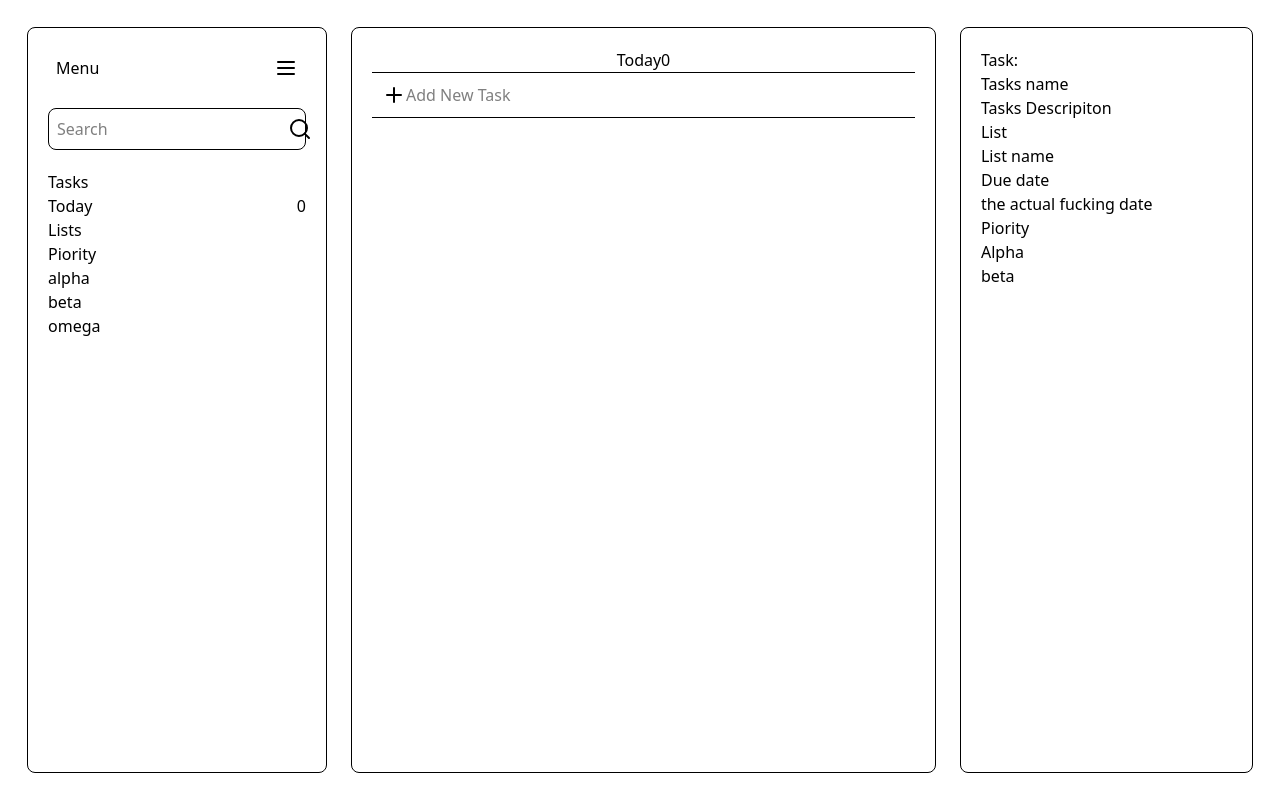
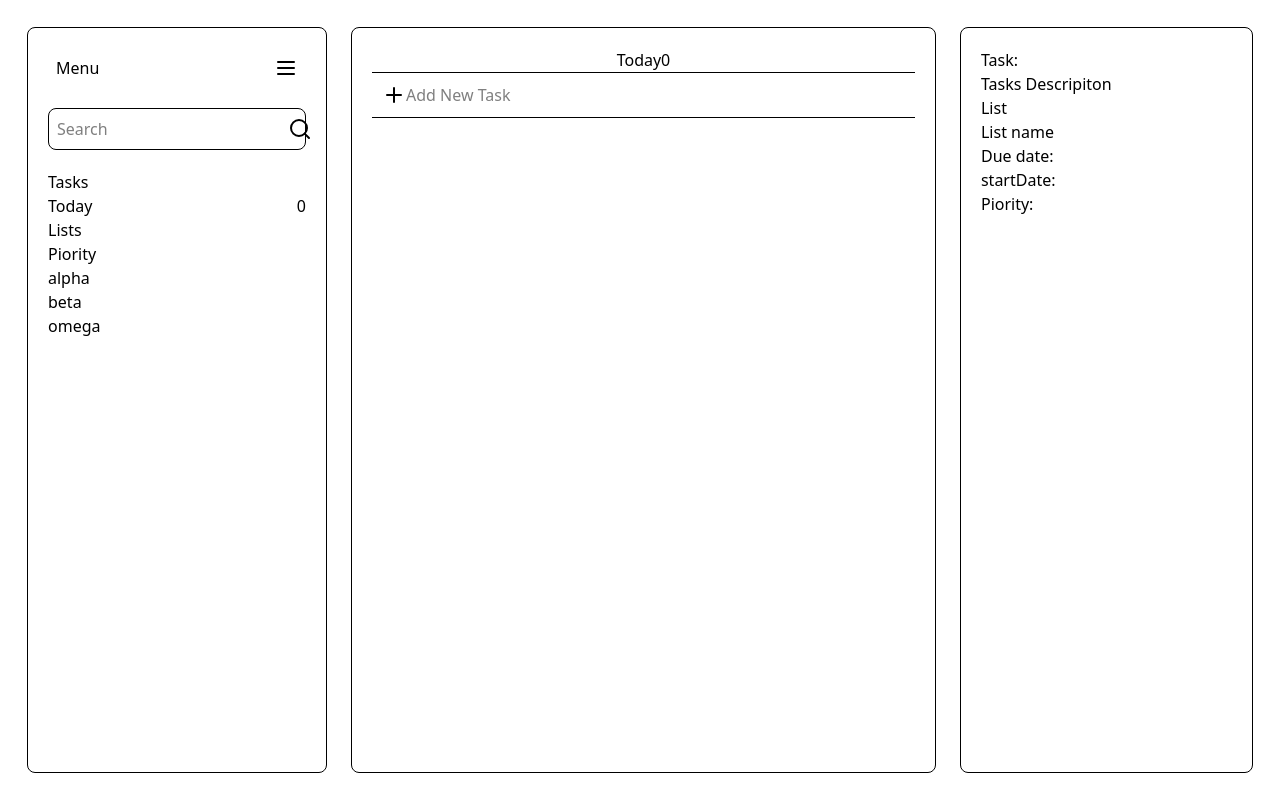
Before and after one commit to Vader-9/TaskManager, a React (Vite) app: page / in a window 1280 px wide. Built offline with nearby package versions, Linux system fonts and the light colour scheme.

Commit message:
most of the major logic done but time tracking and list creating logic remain

```diff
--- a/src/App.jsx
+++ b/src/App.jsx
@@ -14,14 +14,17 @@ function App() {
   const [displayPriority, setDisplayPriority] = useState('')
   // this is to serch for task
   const [search, setSearch] = useState('')
+  // this if for Description of an individual task
+  const [taskInfo, setTaskInfo] = useState('')
+  const [taskInfoText, setTaskInfoText] = useState('')
 
 
 
   return (
     <div className='app'>
       <MeNu  numberofTasks ={numberofTasks} setDisplayPriority={setDisplayPriority} search={search} setSearch={setSearch}/>
-      <Today input={input} setInput={setInput} addTasks={addTasks} setAddTasks={setAddTasks} editTasks={editTasks} setEditTasks={setEditTasks} numberofTasks={numberofTasks} setNumberofTasks={setNumberofTasks} displayPriority={displayPriority} search={search} setSearch={setSearch} />
-      <Description />
+      <Today input={input} setInput={setInput} addTasks={addTasks} setAddTasks={setAddTasks} editTasks={editTasks} setEditTasks={setEditTasks} numberofTasks={numberofTasks} setNumberofTasks={setNumberofTasks} displayPriority={displayPriority} search={search} setSearch={setSearch} setTaskInfo={setTaskInfo} />
+      <Description taskInfo={taskInfo} />
     </div>
   )
 }
--- a/src/Description/Descripition.jsx
+++ b/src/Description/Descripition.jsx
@@ -1,24 +1,25 @@
 
-function Descripition(){
+function Descripition({taskInfo}){
+
+    console.log(taskInfo)
 
     return(
         <div class='w-[300px] border p-5 m-3 rounded-lg'>
-            <h1>Task:</h1>
-            <p>Tasks name</p>
+            <h1>Task:{taskInfo[0]}</h1>
             <p>Tasks Descripiton</p>
             <div>
                 <p>List</p>
                 <p>List name</p>
             </div>
             <div>
-                <p>Due date</p>
-                <p>the actual fucking date</p>
+                <p>Due date:{taskInfo[3]}</p>
+                <p>startDate:{taskInfo[2]}</p>
             </div>
             <div>
-                <p>Piority</p>
-                 <p>Alpha</p>
-                 <button>beta</button>
+                <p>Piority:{taskInfo[1]}</p>
+
             </div>
+            <div></div>
         </div>
     )
 }
--- a/src/Today/Today.jsx
+++ b/src/Today/Today.jsx
@@ -3,7 +3,7 @@ import { useEffect, useState } from 'react';
 import DatePicker from "react-datepicker";
 import "react-datepicker/dist/react-datepicker.css";
 
-function Today({ input, setInput, addTasks, setAddTasks, setNumberofTasks, numberofTasks, displayPriority,search,setSearch }) {
+function Today({ input, setInput, addTasks, setAddTasks, setNumberofTasks, numberofTasks, displayPriority,search,setTaskInfo }) {
     const [editId, setEditId] = useState(null);
     const [managePriority, setManagePriority] = useState(0);
     const [manageProgress, setManageProgress] = useState(0);
@@ -26,6 +26,8 @@ function Today({ input, setInput, addTasks, setAddTasks, setNumberofTasks, numbe
     const priorityData = displayPriority
         ? addTasks.filter(task => task.priority === displayPriority)
         : search ? addTasks.filter((tasks)=> tasks.text.toLowerCase().includes(search.toLowerCase())) : addTasks;
+
+
 
     function addTask() {
         if (input !== '') {
@@ -124,9 +126,9 @@ function Today({ input, setInput, addTasks, setAddTasks, setNumberofTasks, numbe
                 />
             </div>
 
-            {/* ✅ Use filtered priorityData instead of addTasks */}
+
             {priorityData.map((task) => (
-                <div key={task.id} className="justify-center gap-5 border-b p-[10px]" id={completedTask ? 'done' : ''}>
+                <div key={task.id} class="justify-center gap-5 border-b p-[10px]" id={completedTask ? 'done' : ''} onClick={()=>setTaskInfo([task.text,task.priority,task.dateAdded.toString(),task.dueDate])}  >
                     <div className="flex gap-20">
                         <div className="flex gap-2">
                             <input type="checkbox" onClick={() => completed(task.id)} />
```
